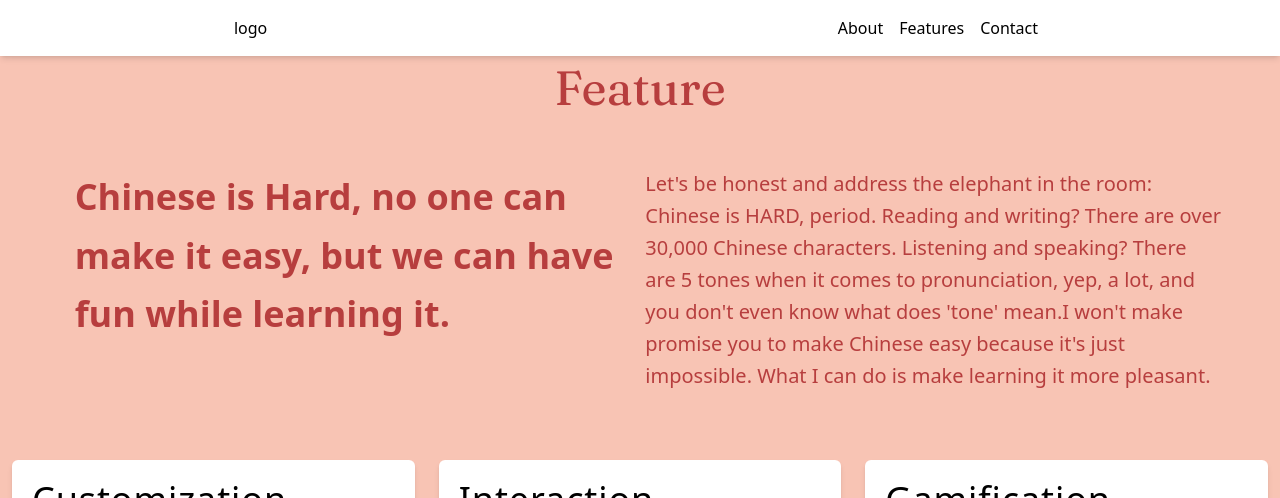
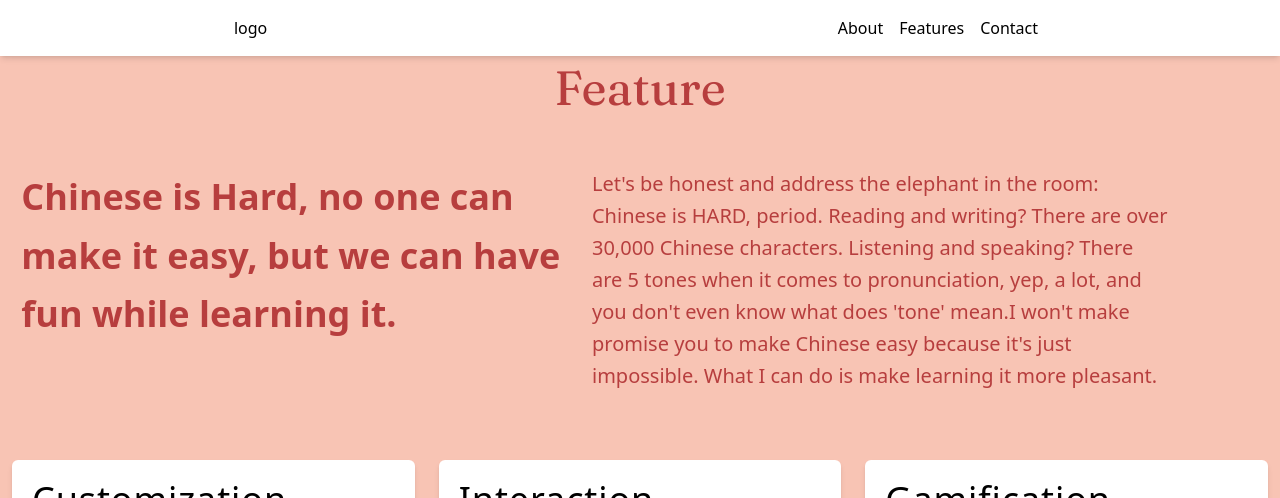
Before and after one commit to mmkrty/client-project-hsinhsin, a React (Vite) app: page /feature in a window 1280 px wide. Shown: the top 498 px of the page. Built offline with nearby package versions, Linux system fonts and the light colour scheme.

Commit message:
add fade in effect

```diff
--- a/package.json
+++ b/package.json
@@ -14,6 +14,7 @@
     "react": "^18.2.0",
     "react-dom": "^18.2.0",
     "react-router-dom": "^6.4.3",
+    "react-spring": "^9.5.5",
     "sort-by": "^1.2.0"
   },
   "devDependencies": {
--- a/src/components/hero/hero.component.jsx
+++ b/src/components/hero/hero.component.jsx
@@ -1,9 +1,12 @@
 import thumb from "../../assets/hsinhsin.jpg";
+import { useSpring, animated } from "react-spring";
 
 const Hero = ({ props }) => {
   const { hero } = props;
+  const aniProps = useSpring({ to: { opacity: 1 }, from: { opacity: 0 } });
   return (
     <section className=" bg-secondary flex items-center justify-center">
+      <animated.div style={aniProps}>
         <div className="min-h-screen max-w-7xl flex justify-center items-center">
           <div className="w-2/4">
             <h1 className="text-6xl mb-8 font-fraunces capitalize tracking-wide text-prime">
@@ -18,6 +21,7 @@ const Hero = ({ props }) => {
             <img className="max-w-full" src={thumb} alt="picture" />
           </div>
         </div>
+      </animated.div>
     </section>
   );
 };
--- a/src/routes/about/about.component.jsx
+++ b/src/routes/about/about.component.jsx
@@ -1,10 +1,16 @@
 import { data } from "../../datas/hsinHsinInfo";
+import { useSpring, animated } from "react-spring";
 
 const About = () => {
   const { personInfo } = data;
+  const aniProps = useSpring({ to: { opacity: 1 }, from: { opacity: 0 } });
+
   return (
     <section className="min-h-screen bg-secondary flex items-center justify-center flex-col py-16">
-      <h2 className="text-5xl font-fraunces text-prime">About</h2>
+      <animated.div style={aniProps}>
+        <h2 className="text-5xl font-fraunces text-prime  text-center">
+          About
+        </h2>
         <div className="max-w-7xl flex justify-center items-center py-10">
           {/* <img
             src={teacher}
@@ -26,7 +32,9 @@ const About = () => {
                       <div className="mb-2">
                         <h3 className="text-3xl">{el.name}</h3>
                         <p className="text-md">{el.institution}</p>
-                      <p className="text-md italic text-slate-500">{el.time}</p>
+                        <p className="text-md italic text-slate-500">
+                          {el.time}
+                        </p>
                       </div>
                     </li>
                   );
@@ -57,6 +65,7 @@ const About = () => {
             </div>
           </div>
         </div>
+      </animated.div>
     </section>
   );
 };
--- a/src/routes/feature/feature.component.jsx
+++ b/src/routes/feature/feature.component.jsx
@@ -1,9 +1,15 @@
 import { data } from "../../datas/hsinHsinInfo";
+import { useSpring, animated } from "react-spring";
+
 const Feature = () => {
   const { features, hook } = data;
+  const aniProps = useSpring({ to: { opacity: 1 }, from: { opacity: 0 } });
   return (
     <section className="min-h-screen bg-secondary flex items-center justify-center flex-col py-16">
-      <h2 className="text-5xl font-fraunces text-prime">Feature</h2>
+      <animated.div style={aniProps}>
+        <h2 className="text-5xl font-fraunces text-prime text-center">
+          Feature
+        </h2>
         <div className="w-11/12 max-w-7xl flex justify-around items-top py-14">
           <h3 className="max-w-xl font-semibold text-4xl flex-1 px-4 leading-relaxed text-prime">
             {hook.banner}
@@ -26,6 +32,7 @@ const Feature = () => {
             );
           })}
         </div>
+      </animated.div>
     </section>
   );
 };
```
Also changed, not shown: 1 other file (tests, documents, lock files or other folders). Lines whose indentation alone changed are shown as unchanged.
